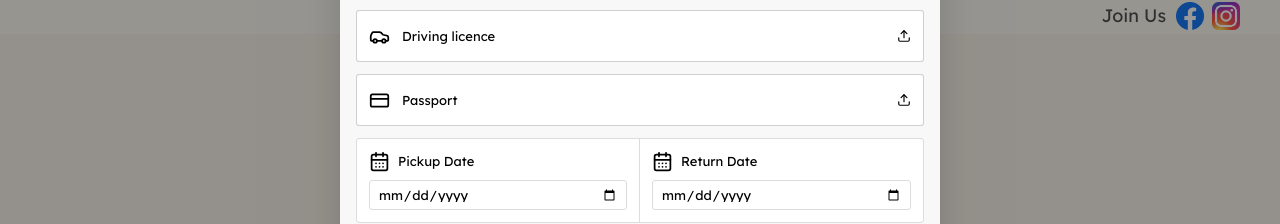
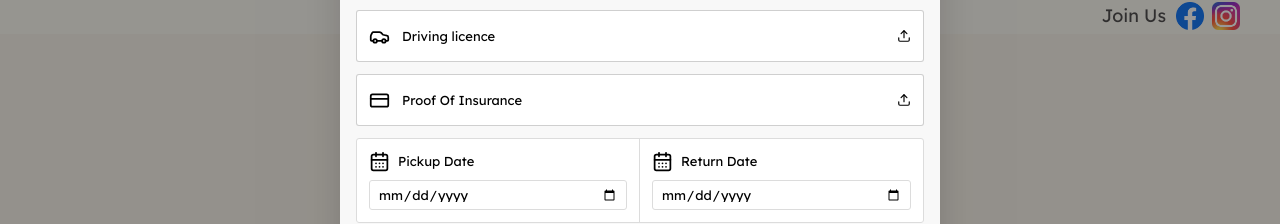
Before and after one commit to devakash400/HaulHub_ReactJS, a React (Create React App) app: page /verify-identity in a window 1280 px wide. Shown: the part 326-550 px from the top of the page. Built offline with nearby package versions, Linux system fonts and the light colour scheme; no server answers.

Commit message:
Update VerifyIdentity.tsx

```diff
--- a/src/pages/VerifyIdentity/VerifyIdentity.tsx
+++ b/src/pages/VerifyIdentity/VerifyIdentity.tsx
@@ -32,7 +32,7 @@ const METHOD_META: Record<
     icon: Car,
   },
   passport: {
-    label: "Passport",
+    label: "Proof Of Insurance",
     icon: CreditCard,
   },
 };
```
